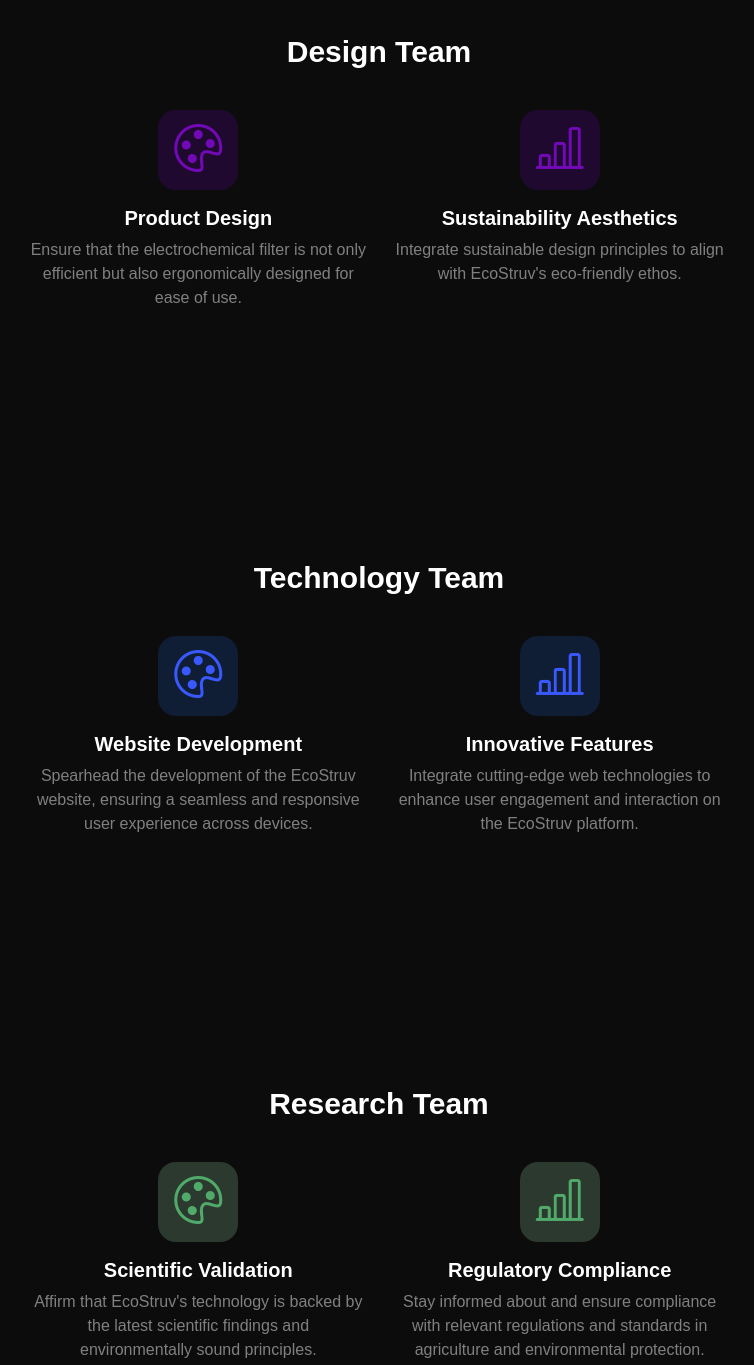
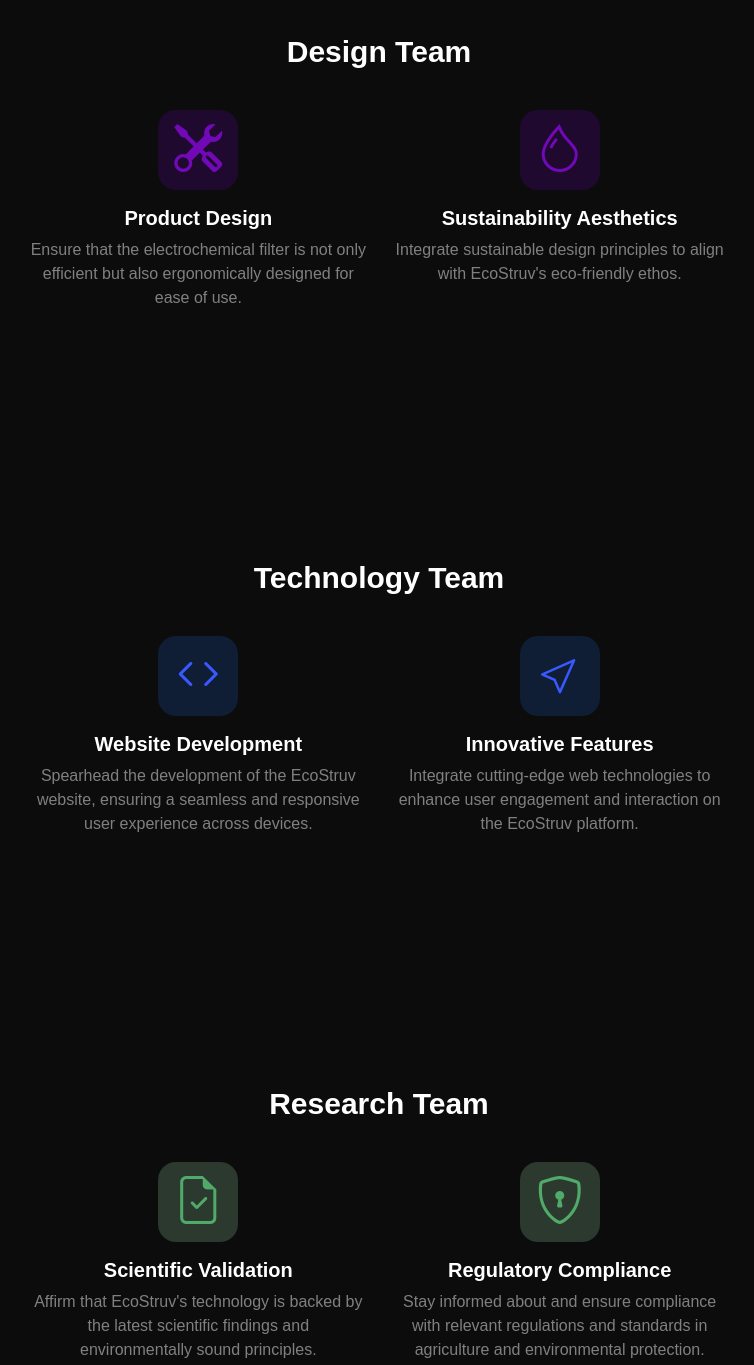
Before and after one commit to ecostruv/ecostruv.github.io, a plain HTML site: page team.html in a window 1280 px wide. Shown: the part 1900-3265 px from the top of the page, without its empty margins (261-1015 px from the left). Drawn offline with nearby package versions, Linux system fonts and the light colour scheme; a script that the page names is missing; a web font is replaced by a local one.

Commit message:
all but bios complete for team

```diff
--- a/css/team.css
+++ b/css/team.css
@@ -132,6 +132,14 @@
     color: #3959ff;
 }
 
+.bi-cursor {
+    font-size: 40px !important;
+    width: 100%;
+    text-align: center !important;
+    position: relative !important;
+    top: 1px !important;
+}
+
 .research-icon {
     background-color: #2b392f;
 }
--- a/team.html
+++ b/team.html
@@ -180,12 +180,12 @@
             <div class="subtask-container row">
                 <div class="d-none d-md-block col-md-2 col-lg-2"></div>
                 <div data-aos="fade-up" data-aos-duration="1000" class="subtask col-xs-6 col-sm-6 col-md-4 col-lg-4">
-                    <div class="subtask-icon design-icon "><i class="bi bi-palette"></i></div>
+                    <div class="subtask-icon design-icon "><i class="bi bi-tools"></i></div>
                     <h6 class="subtask-name">Product Design</h6>
                     Ensure that the electrochemical filter is not only efficient but also ergonomically designed for ease of use.
                 </div>
                 <div data-aos="fade-up" data-aos-duration="1000" data-aos-delay="200" class="subtask col-xs-6 col-sm-6 col-md-4 col-lg-4">
-                    <div class="subtask-icon design-icon "><i class="bi bi-bar-chart-line"></i></div>
+                    <div class="subtask-icon design-icon "><i class="bi bi-droplet"></i></div>
                     <h6 class="subtask-name">Sustainability Aesthetics</h6>
                     Integrate sustainable design principles to align with EcoStruv's eco-friendly ethos.
                 </div>
@@ -198,12 +198,12 @@
             <div class="subtask-container row">
                 <div class="d-none d-md-block col-md-2 col-lg-2"></div>
                 <div data-aos="fade-up" data-aos-duration="1000" class="subtask col-xs-6 col-sm-6 col-md-4 col-lg-4">
-                    <div class="subtask-icon technology-icon"><i class="bi bi-palette"></i></div>
+                    <div class="subtask-icon technology-icon"><i class="bi bi-code"></i></div>
                     <h6 class="subtask-name">Website Development</h6>
                     Spearhead the development of the EcoStruv website, ensuring a seamless and responsive user experience across devices.
                 </div>
                 <div data-aos="fade-up" data-aos-duration="1000" data-aos-delay="200" class="subtask col-xs-6 col-sm-6 col-md-4 col-lg-4">
-                    <div class="subtask-icon technology-icon"><i class="bi bi-bar-chart-line"></i></div>
+                    <div class="subtask-icon technology-icon"><i class="bi bi-cursor" id="cursor"></i></div>
                     <h6 class="subtask-name">Innovative Features</h6>
                     Integrate cutting-edge web technologies to enhance user engagement and interaction on the EcoStruv platform.
                 </div>
@@ -216,12 +216,12 @@
             <div class="subtask-container row">
                 <div class="d-none d-md-block col-md-2 col-lg-2"></div>
                 <div data-aos="fade-up" data-aos-duration="1000" class="subtask col-xs-6 col-sm-6 col-md-4 col-lg-4">
-                    <div class="subtask-icon research-icon"><i class="bi bi-palette"></i></div>
+                    <div class="subtask-icon research-icon"><i class="bi bi-file-earmark-check"></i></div>
                     <h6 class="subtask-name">Scientific Validation</h6>
                     Affirm that EcoStruv's technology is backed by the latest scientific findings and environmentally sound principles.
                 </div>
                 <div data-aos="fade-up" data-aos-duration="1000" data-aos-delay="200" class="subtask col-xs-6 col-sm-6 col-md-4 col-lg-4">
-                    <div class="subtask-icon research-icon"><i class="bi bi-bar-chart-line"></i></div>
+                    <div class="subtask-icon research-icon"><i class="bi bi-shield-lock"></i></div>
                     <h6 class="subtask-name">Regulatory Compliance</h6>
                     Stay informed about and ensure compliance with relevant regulations and standards in agriculture and environmental protection.
                 </div>
```
Also changed, not shown: index.html (+1 -0 lines), js/index.js (renamed from js/script.js).
